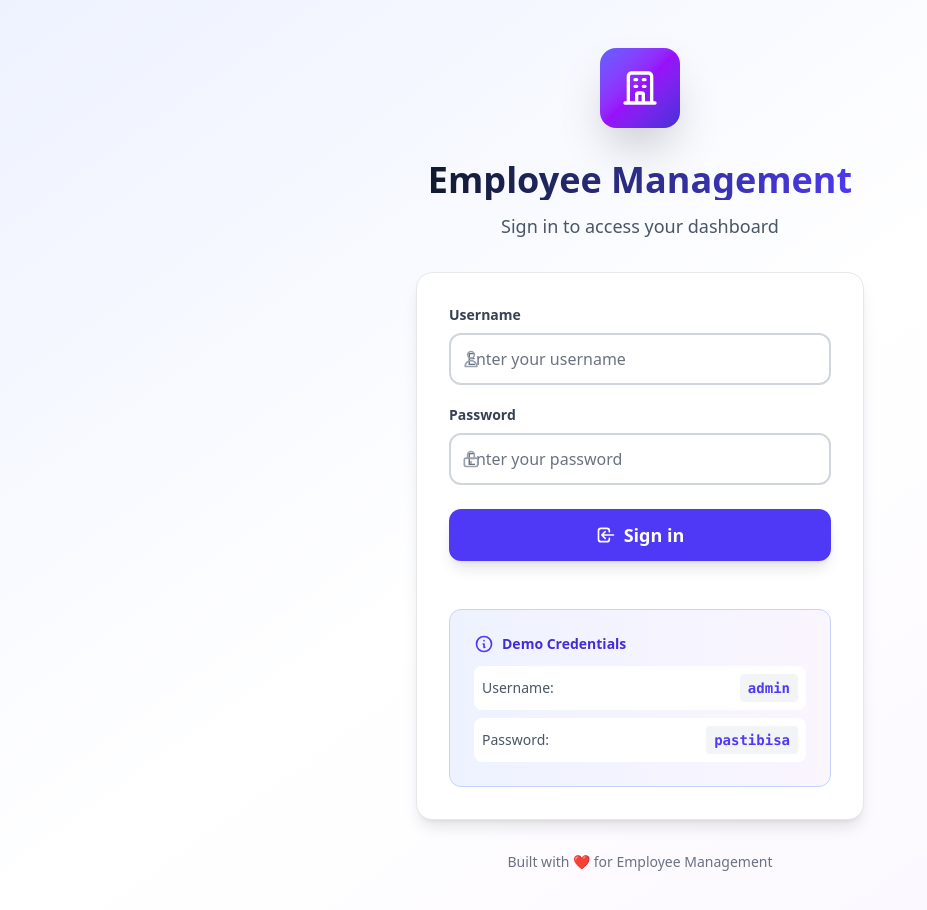
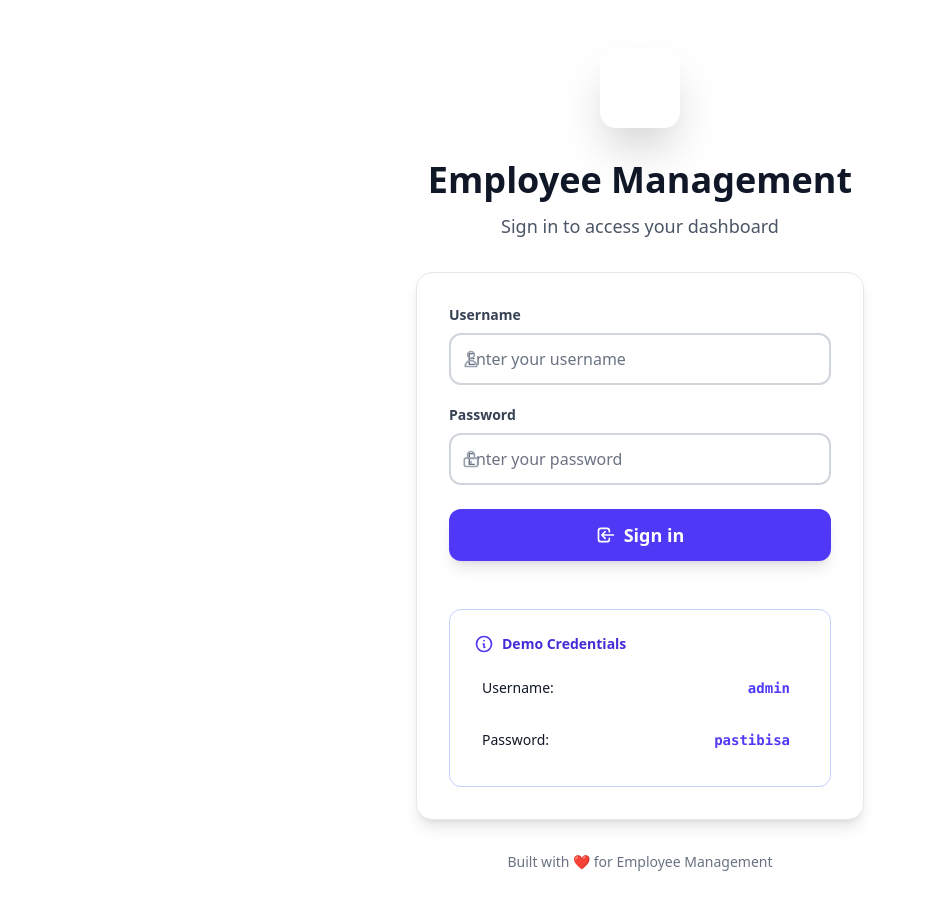
Before and after one commit to akbarryyan/tugas-1-frontend, a React (Vite) app: page /login in a window 1280 px wide. Shown: the top 910 px of the page, without its empty margins (0-927 px from the left). Built offline with nearby package versions, Linux system fonts and the light colour scheme.

Commit message:
refactor: update UI components to remove gradient backgrounds and improve consistency across the application

```diff
--- a/src/App.jsx
+++ b/src/App.jsx
@@ -69,7 +69,7 @@ function App() {
     <ThemeProvider>
       <AuthProvider>
         <Router>
-          <div className="min-h-screen bg-gray-50 dark:bg-gray-900 transition-colors duration-200">
+          <div className="min-h-screen bg-white dark:bg-gray-900 transition-colors duration-200">
             <AppRoutes />
           </div>
         </Router>
--- a/src/components/Auth/LoginForm.jsx
+++ b/src/components/Auth/LoginForm.jsx
@@ -34,11 +34,11 @@ const LoginForm = () => {
   };
 
   return (
-    <div className="min-h-screen flex items-center justify-center py-12 px-4 sm:px-6 lg:px-8 bg-gradient-to-br from-indigo-50 via-white to-purple-50 dark:from-gray-900 dark:via-gray-900 dark:to-indigo-900/20">
+    <div className="min-h-screen flex items-center justify-center py-12 px-4 sm:px-6 lg:px-8 bg-white dark:bg-gray-900">
       <div className="max-w-md w-full space-y-8 animate-fade-in">
         <div className="text-center">
           {/* Enhanced Company Logo */}
-          <div className="mx-auto h-20 w-20 bg-gradient-to-br from-indigo-500 via-purple-600 to-indigo-700 rounded-2xl flex items-center justify-center mb-8 shadow-2xl transform hover:scale-105 transition-transform duration-300">
+          <div className="mx-auto h-20 w-20 bg-indigo-600 rounded-2xl flex items-center justify-center mb-8 shadow-2xl transform hover:scale-105 transition-transform duration-300">
             <svg
               className="h-10 w-10 text-white"
               fill="none"
@@ -54,7 +54,7 @@ const LoginForm = () => {
             </svg>
           </div>
 
-          <h2 className="text-4xl font-bold bg-gradient-to-r from-gray-900 to-indigo-600 dark:from-white dark:to-indigo-400 bg-clip-text text-transparent">
+          <h2 className="text-4xl font-bold text-gray-900 dark:text-white">
             Employee Management
           </h2>
           <p className="mt-3 text-gray-600 dark:text-gray-400 text-lg">
@@ -62,10 +62,10 @@ const LoginForm = () => {
           </p>
         </div>
 
-        <div className="card p-8 backdrop-blur-sm bg-white/80 dark:bg-gray-800/80 border-2 border-white/20 dark:border-gray-700/30 shadow-2xl">
+        <div className="card p-8 bg-white dark:bg-gray-800 border-2 border-gray-200 dark:border-gray-700 shadow-2xl">
           <form className="space-y-6" onSubmit={handleSubmit}>
             {error && (
-              <div className="animate-scale-in bg-gradient-to-r from-red-50 to-red-100 dark:from-red-900/20 dark:to-red-800/20 border-2 border-red-200 dark:border-red-800 text-red-700 dark:text-red-400 px-4 py-3 rounded-xl text-sm shadow-lg">
+              <div className="animate-scale-in bg-red-50 dark:bg-red-900/20 border-2 border-red-200 dark:border-red-800 text-red-700 dark:text-red-400 px-4 py-3 rounded-xl text-sm shadow-lg">
                 <div className="flex items-center">
                   <svg
                     className="w-5 h-5 mr-2"
@@ -187,7 +187,7 @@ const LoginForm = () => {
               )}
             </button>
 
-            <div className="mt-6 p-6 bg-gradient-to-r from-indigo-50 to-purple-50 dark:from-indigo-900/20 dark:to-purple-900/20 rounded-xl border border-indigo-200 dark:border-indigo-800">
+            <div className="mt-6 p-6 bg-indigo-50 dark:bg-indigo-900/20 rounded-xl border border-indigo-200 dark:border-indigo-800">
               <div className="flex items-center mb-3">
                 <svg
                   className="w-5 h-5 text-indigo-600 dark:text-indigo-400 mr-2"
--- a/src/components/Layout/Layout.jsx
+++ b/src/components/Layout/Layout.jsx
@@ -7,7 +7,7 @@ const Layout = () => {
   const [sidebarOpen, setSidebarOpen] = useState(false);
 
   return (
-    <div className="flex h-screen bg-gradient-to-br from-gray-50 via-white to-indigo-50/30 dark:from-gray-900 dark:via-gray-900 dark:to-indigo-900/10">
+    <div className="flex h-screen bg-white dark:bg-gray-900">
       {/* Sidebar */}
       <Sidebar isOpen={sidebarOpen} onClose={() => setSidebarOpen(false)} />
 
--- a/src/components/Layout/Sidebar.jsx
+++ b/src/components/Layout/Sidebar.jsx
@@ -90,9 +90,9 @@ const Sidebar = ({ isOpen, onClose }) => {
       {/* Sidebar */}
       <div
         className={`
-        fixed top-0 left-0 h-full w-64 bg-white/95 dark:bg-gray-900/95 backdrop-blur-xl
+        fixed top-0 left-0 h-full w-64 bg-white dark:bg-gray-900
         transform transition-transform duration-300 ease-in-out z-50
-        border-r border-gray-200/50 dark:border-gray-700/50
+        border-r border-gray-200 dark:border-gray-700
         lg:translate-x-0 lg:static lg:inset-0
         ${isOpen ? "translate-x-0" : "-translate-x-full"}
         shadow-2xl lg:shadow-none
--- a/src/contexts/ThemeContext.jsx
+++ b/src/contexts/ThemeContext.jsx
@@ -13,24 +13,66 @@ export const useTheme = () => {
 export const ThemeProvider = ({ children }) => {
   const [theme, setTheme] = useState(() => {
     const saved = localStorage.getItem("theme");
-    return saved || "system";
+    return saved || "light"; // Default to light for easier testing
   });
 
   const [isDark, setIsDark] = useState(false);
 
   useEffect(() => {
     const updateTheme = () => {
+      console.log("Updating theme:", theme);
+      const html = document.documentElement;
+
       if (theme === "system") {
         const systemDark = window.matchMedia(
           "(prefers-color-scheme: dark)"
         ).matches;
+        console.log("System dark mode:", systemDark);
         setIsDark(systemDark);
-        document.documentElement.classList.toggle("dark", systemDark);
-      } else {
-        const dark = theme === "dark";
-        setIsDark(dark);
-        document.documentElement.classList.toggle("dark", dark);
+
+        html.classList.remove("dark");
+        if (systemDark) {
+          html.classList.add("dark");
+        }
+      } else if (theme === "dark") {
+        console.log("Setting dark mode: true");
+        setIsDark(true);
+        html.classList.remove("dark");
+        html.classList.add("dark");
+      } else if (theme === "light") {
+        console.log("Setting light mode: true");
+        setIsDark(false);
+        html.classList.remove("dark");
       }
+
+      // Force browser repaint
+      const body = document.body;
+      html.style.display = "none";
+      html.offsetHeight; // trigger reflow
+      html.style.display = "";
+
+      // Debug info
+      console.log("HTML classes after update:", html.className);
+      console.log(
+        "HTML element has 'dark' class:",
+        html.classList.contains("dark")
+      );
+      console.log(
+        "Body computed background:",
+        window.getComputedStyle(body).backgroundColor
+      );
+      console.log(
+        "HTML computed background:",
+        window.getComputedStyle(html).backgroundColor
+      );
+
+      console.log("Theme state:", {
+        theme,
+        isDark:
+          theme === "dark" ||
+          (theme === "system" &&
+            window.matchMedia("(prefers-color-scheme: dark)").matches),
+      });
     };
 
     updateTheme();
@@ -49,6 +91,7 @@ export const ThemeProvider = ({ children }) => {
   }, [theme]);
 
   const changeTheme = (newTheme) => {
+    console.log("ThemeContext: Setting theme to:", newTheme);
     setTheme(newTheme);
   };
 
--- a/src/index.css
+++ b/src/index.css
@@ -1,4 +1,57 @@
 @import "tailwindcss";
+
+/* CRITICAL: Override all possible background styling with maximum specificity */
+html,
+body,
+#root,
+.min-h-screen,
+div[class*="min-h-screen"] {
+  transition: background-color 0.2s ease, color 0.2s ease !important;
+}
+
+/* Force Light theme with maximum CSS specificity */
+html:not(.dark),
+html:not(.dark) body,
+html:not(.dark) #root,
+html:not(.dark) .min-h-screen,
+html:not(.dark) div[class*="min-h-screen"],
+html:not(.dark) div[class*="bg-"],
+body:not(.dark),
+#root:not(.dark) {
+  background-color: #ffffff !important;
+  background-image: none !important;
+  background: #ffffff !important;
+  color: #111827 !important;
+}
+
+/* Force Dark theme with maximum CSS specificity */
+html.dark,
+html.dark body,
+html.dark #root,
+html.dark .min-h-screen,
+html.dark div[class*="min-h-screen"],
+html.dark div[class*="bg-"],
+body.dark,
+#root.dark {
+  background-color: #111827 !important;
+  background-image: none !important;
+  background: #111827 !important;
+  color: #f3f4f6 !important;
+}
+
+/* Override any Tailwind background classes */
+html:not(.dark) *[class*="bg-gray"],
+html:not(.dark) *[class*="bg-indigo"],
+html:not(.dark) *[class*="bg-purple"] {
+  background-color: inherit !important;
+}
+
+html.dark
+  *[class*="bg-gray"]:not([class*="bg-gray-800"]):not([class*="bg-gray-900"]),
+html.dark *[class*="bg-indigo"],
+html.dark *[class*="bg-purple"] {
+  background-color: inherit !important;
+}
 
 /* Custom scrollbar */
 ::-webkit-scrollbar {
@@ -141,7 +194,7 @@
 
 /* Enhanced card styles */
 .card {
-  @apply bg-white dark:bg-gray-800 rounded-2xl shadow-lg border border-gray-200 dark:border-gray-700 backdrop-blur-sm transition-all duration-300;
+  @apply bg-white dark:bg-gray-800 rounded-2xl shadow-lg border border-gray-200 dark:border-gray-700 transition-all duration-300;
 }
 
 .card-hover {
@@ -149,7 +202,7 @@
 }
 
 .card-interactive {
-  @apply cursor-pointer hover:shadow-2xl hover:border-indigo-300 dark:hover:border-indigo-600 hover:-translate-y-2 transition-all duration-300 hover:bg-indigo-50 dark:hover:bg-indigo-900/20;
+  @apply cursor-pointer hover:shadow-2xl hover:border-indigo-300 dark:hover:border-indigo-600 hover:-translate-y-2 transition-all duration-300 hover:bg-gray-50 dark:hover:bg-indigo-900/20;
 }
 
 /* Enhanced input styles */
@@ -186,9 +239,9 @@
   @apply bg-gray-100 text-gray-800 dark:bg-gray-700 dark:text-gray-200 border border-gray-300 dark:border-gray-500;
 }
 
-/* Glass morphism effect */
+/* Glass morphism effect - converted to solid */
 .glass {
-  @apply backdrop-blur-md bg-white/90 dark:bg-gray-900/90 border border-white/30 dark:border-gray-700/50;
+  @apply bg-white dark:bg-gray-900 border border-gray-200 dark:border-gray-700;
 }
 
 /* Loading skeleton */
@@ -211,7 +264,7 @@
 
 /* Enhanced responsive utilities */
 .mobile-menu-item {
-  @apply block px-4 py-3 text-base font-medium text-gray-700 dark:text-gray-200 hover:text-indigo-600 dark:hover:text-indigo-400 hover:bg-indigo-50 dark:hover:bg-indigo-900/20 rounded-xl transition-all duration-200 transform hover:translate-x-2;
+  @apply block px-4 py-3 text-base font-medium text-gray-700 dark:text-gray-200 hover:text-indigo-600 dark:hover:text-indigo-400 hover:bg-gray-50 dark:hover:bg-indigo-900/20 rounded-xl transition-all duration-200 transform hover:translate-x-2;
 }
 
 /* Floating action button */
```
Also changed, not shown: src/components/Layout/Navbar.jsx (+9 -5 lines).
